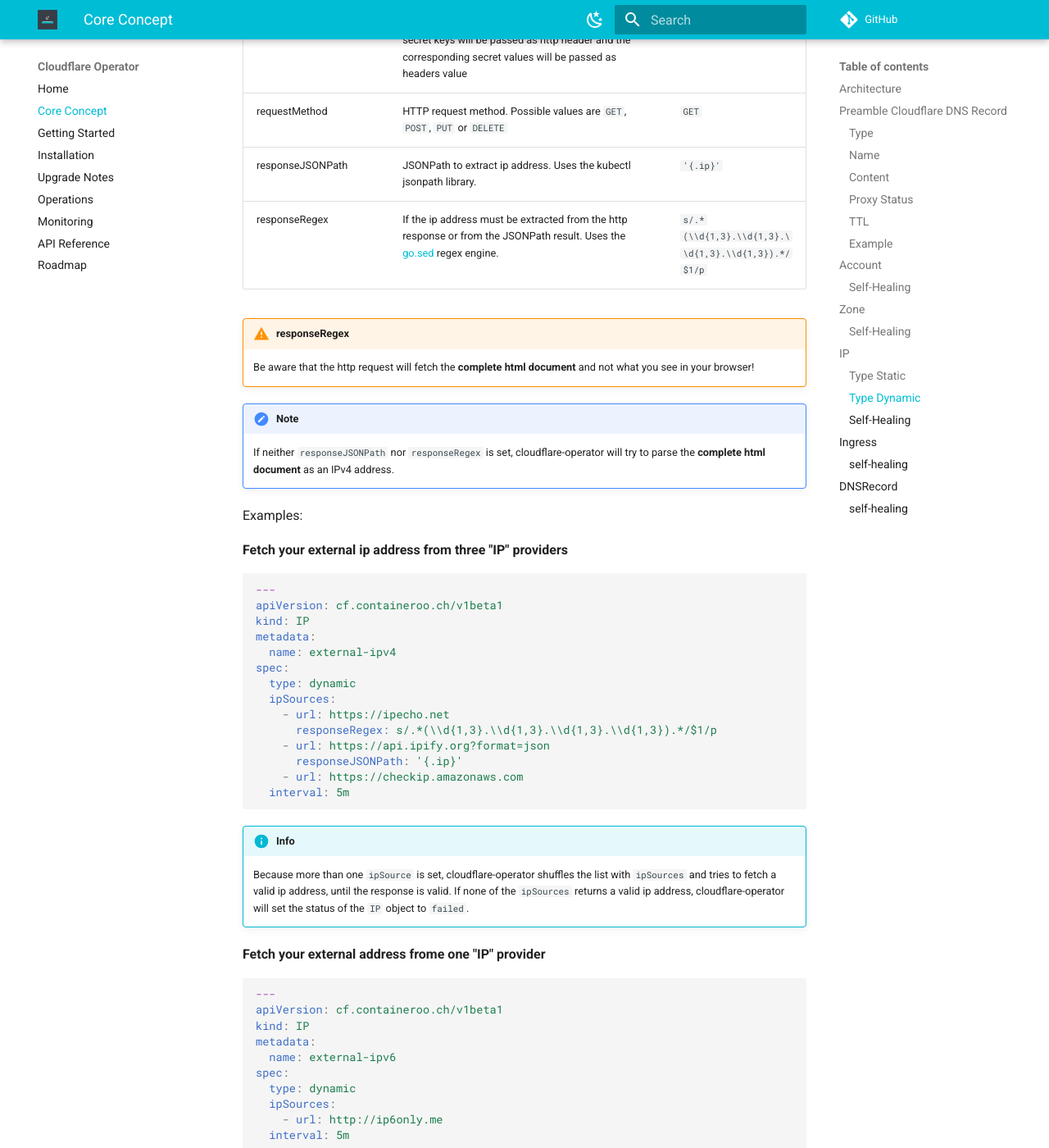
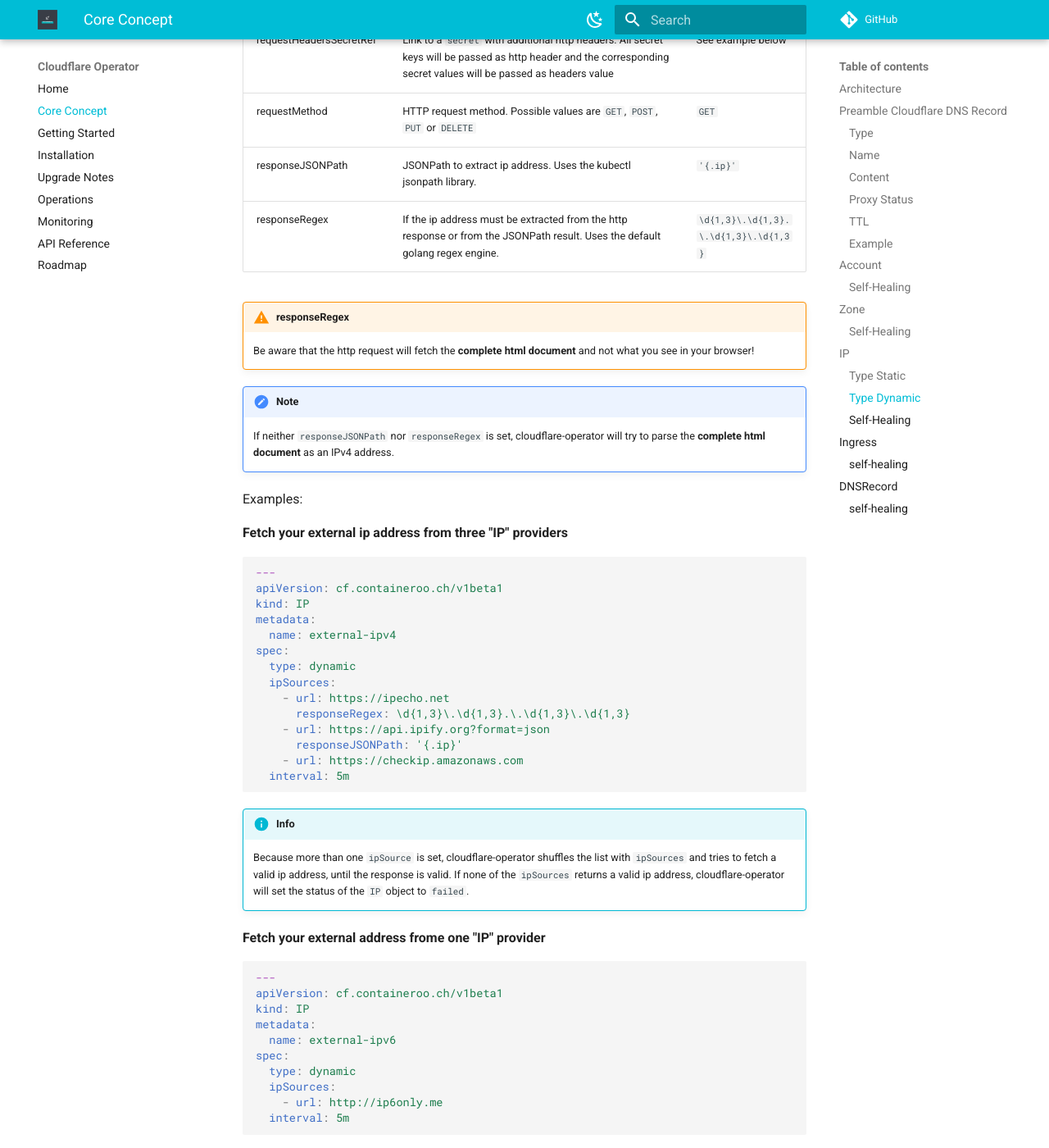
Before and after one commit to containeroo/cloudflare-operator, an MkDocs documentation site: the page built from docs/content/core_concept.md, in a window 1280 px wide and 1400 px high, scrolled down 6194 px. Shown: the whole window at 82% size. Built offline with MkDocs 1.6.1 and Material for MkDocs 9.7.7, drawn with Linux system fonts in a browser that asks for light colours; comment, search, counter and statistics services are not loaded.

Commit message:
revert last commit

```diff
--- a/docs/content/core_concept.md
+++ b/docs/content/core_concept.md
@@ -187,7 +187,7 @@ An `ipSource` can have the following keys:
 | requestHeadersSecretRef | Link to a `secret` with additional http headers. All secret keys will be passed as http header and the corresponding secret values will be passed as headers value | See example below                     |
 | requestMethod           | HTTP request method. Possible values are `GET`, `POST`, `PUT` or `DELETE`                                                                                          | `GET`                                 |
 | responseJSONPath        | JSONPath to extract ip address. Uses the kubectl jsonpath library.                                                                                                 | `'{.ip}'`                             |
-| responseRegex           | If the ip address must be extracted from the http response or from the JSONPath result. Uses the [go.sed](https://github.com/rwtodd/Go.Sed) regex engine.                                      | `s/.*(\\d{1,3}.\\d{1,3}.\\d{1,3}.\\d{1,3}).*/$1/p` |
+| responseRegex           | If the ip address must be extracted from the http response or from the JSONPath result. Uses the default golang regex engine.                                      | `\d{1,3}\.\d{1,3}.\.\d{1,3}\.\d{1,3}` |
 
 !!! warning "responseRegex"
     Be aware that the http request will fetch the **complete html document** and not what you see in your browser!
@@ -209,7 +209,7 @@ spec:
   type: dynamic
   ipSources:
     - url: https://ipecho.net
-      responseRegex: s/.*(\\d{1,3}.\\d{1,3}.\\d{1,3}.\\d{1,3}).*/$1/p
+      responseRegex: \d{1,3}\.\d{1,3}.\.\d{1,3}\.\d{1,3}
     - url: https://api.ipify.org?format=json
       responseJSONPath: '{.ip}'
     - url: https://checkip.amazonaws.com
```
